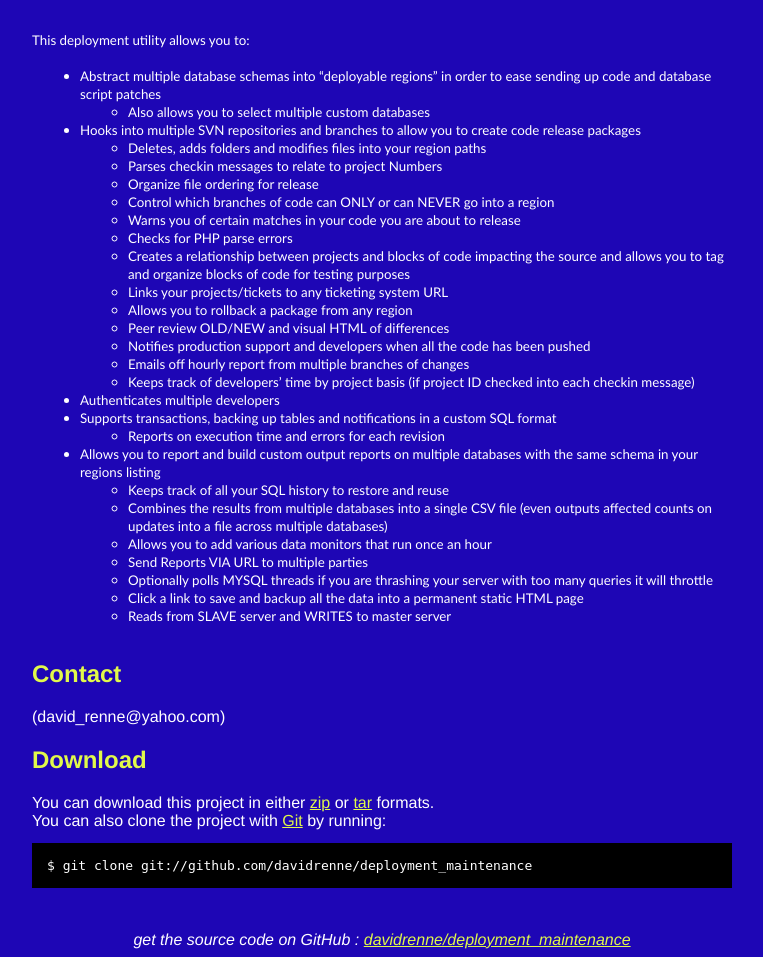
After one commit to davidrenne/deployment_maintenance, a PHP site: page /index.html in a window 1280 px wide. The commit adds this page. Shown: the part 325-1282 px from the top of the page, without its empty margins (258-1021 px from the left). Run offline with PHP 8.4, Linux system fonts and the light colour scheme.

Commit message:
merge from dev to master

```diff
--- /dev/null
+++ b/index.html
@@ -0,0 +1,183 @@
+  <!DOCTYPE html>
+<html>
+<head>
+  <meta charset='utf-8'>
+
+  <title>davidrenne/deployment_maintenance @ GitHub</title>
+
+  <style type="text/css">
+    body {
+      margin-top: 1.0em;
+      background-color: #1e06b5;
+      font-family: Helvetica, Arial, FreeSans, san-serif;
+      color: #ffffff;
+    }
+    #container {
+      margin: 0 auto;
+      width: 700px;
+    }
+    h1 { font-size: 3.8em; color: #e1f94a; margin-bottom: 3px; }
+    h1 .small { font-size: 0.4em; }
+    h1 a { text-decoration: none }
+    h2 { font-size: 1.5em; color: #e1f94a; }
+    h3 { text-align: center; color: #e1f94a; }
+    a { color: #e1f94a; }
+    .description { font-size: 1.2em; margin-bottom: 30px; margin-top: 30px; font-style: italic;}
+    .download { float: right; }
+    pre { background: #000; color: #fff; padding: 15px;}
+    hr { border: 0; width: 80%; border-bottom: 1px solid #aaa}
+    .footer { text-align:center; padding-top:30px; font-style: italic; }
+  </style>
+  <style type="text/css">ol{margin:0;padding:0}p{margin:0}.c3{padding-left:0pt;direction:ltr;margin-left:72pt}.c4{padding-left:0pt;direction:ltr;margin-left:36pt}.c6{width:468pt;background-color:#ffffff;padding:72pt 72pt 72pt 72pt}.c1{list-style-type:circle;margin:0;padding:0}.c5{list-style-type:disc;margin:0;padding:0}.c0{font-size:10pt;font-family:Trebuchet MS}.c2{height:11pt;direction:ltr}.c7{direction:ltr}</style>
+</head>
+
+<body>
+  <a href="http://github.com/davidrenne/deployment_maintenance"><img style="position: absolute; top: 0; right: 0; border: 0;" src="http://s3.amazonaws.com/github/ribbons/forkme_right_darkblue_121621.png" alt="Fork me on GitHub" /></a>
+
+  <div id="container">
+
+    <div class="download">
+      <a href="http://github.com/davidrenne/deployment_maintenance/zipball/master">
+        <img border="0" width="90" src="http://github.com/images/modules/download/zip.png"></a>
+      <a href="http://github.com/davidrenne/deployment_maintenance/tarball/master">
+        <img border="0" width="90" src="http://github.com/images/modules/download/tar.png"></a>
+    </div>
+
+    <h1><a href="http://github.com/davidrenne/deployment_maintenance">deployment_maintenance</a>
+      <span class="small">by <a href="http://github.com/davidrenne">davidrenne</a></span></h1>
+
+    <div class="description">
+      A unique SVN, mysql and php deployment utility, for those businesses not converted to git yet.  See below for features.
+    </div>
+
+    <p class="c7"><span class="c0">This deployment utility allows you
+    to:</span></p>
+
+    <p class="c7"><span class="c0">&nbsp;</span></p>
+
+    <ol class="c5" start="1">
+    <li class="c4"><span class="c0">Abstract multiple database schemas into
+    &ldquo;deployable regions&rdquo; in order to ease sending up code and database script
+    patches</span></li>
+    </ol>
+
+    <ol class="c1" start="1">
+    <li class="c3"><span class="c0">Also allows you to select multiple custom
+    databases</span></li>
+    </ol>
+
+    <ol class="c5" start="2">
+    <li class="c4"><span class="c0">Hooks into multiple SVN repositories and branches to
+    allow you to create code release packages</span></li>
+    </ol>
+
+    <ol class="c1" start="1">
+    <li class="c3"><span class="c0">Deletes, adds folders and modifies files into your
+    region paths</span></li>
+
+    <li class="c3"><span class="c0">Parses checkin messages to relate to project
+    Numbers</span></li>
+
+    <li class="c3"><span class="c0">Organize file ordering for release</span></li>
+
+    <li class="c3"><span class="c0">Control which branches of code can ONLY or can NEVER
+    go into a region</span></li>
+
+    <li class="c3"><span class="c0">Warns you of certain matches in your code you are
+    about to release</span></li>
+
+    <li class="c3"><span class="c0">Checks for PHP parse errors</span></li>
+
+    <li class="c3"><span class="c0">Creates a relationship between projects and blocks of
+    code impacting the source and allows you to tag and organize blocks of code for
+    testing purposes</span></li>
+
+    <li class="c3"><span class="c0">Links your projects/tickets to any ticketing system
+    URL</span></li>
+
+    <li class="c3"><span class="c0">Allows you to rollback a package from any
+    region</span></li>
+
+    <li class="c3"><span class="c0">Peer review OLD/NEW and visual HTML of
+    differences</span></li>
+
+    <li class="c3"><span class="c0">Notifies production support and developers when all
+    the code has been pushed</span></li>
+
+    <li class="c3"><span class="c0">Emails off hourly report from multiple branches of
+    changes</span></li>
+
+    <li class="c3"><span class="c0">Keeps track of developers&rsquo; time by project
+    basis (if project ID checked into each checkin message)</span></li>
+    </ol>
+
+    <ol class="c5" start="3">
+    <li class="c4"><span class="c0">Authenticates multiple developers</span></li>
+
+    <li class="c4"><span class="c0">Supports transactions, backing up tables and
+    notifications in a custom SQL format</span></li>
+    </ol>
+
+    <ol class="c1" start="1">
+    <li class="c3"><span class="c0">Reports on execution time and errors for each
+    revision</span></li>
+    </ol>
+
+    <ol class="c5" start="5">
+    <li class="c4"><span class="c0">Allows you to report and build custom output reports
+    on multiple databases with the same schema in your regions listing</span></li>
+    </ol>
+
+    <ol class="c1" start="1">
+    <li class="c3"><span class="c0">Keeps track of all your SQL history to restore and
+    reuse</span></li>
+
+    <li class="c3"><span class="c0">Combines the results from multiple databases into a
+    single CSV file (even outputs affected counts on updates into a file across multiple
+    databases)</span></li>
+
+    <li class="c3"><span class="c0">Allows you to add various data monitors that run once
+    an hour</span></li>
+
+    <li class="c3"><span class="c0">Send Reports VIA URL to multiple parties</span></li>
+
+    <li class="c3"><span class="c0">Optionally polls MYSQL threads if you are thrashing
+    your server with too many queries it will throttle</span></li>
+
+    <li class="c3"><span class="c0">Click a link to save and backup all the data into a
+    permanent static HTML page</span></li>
+
+    <li class="c3"><span class="c0">Reads from SLAVE server and WRITES to master
+    server</span></li>
+    </ol>
+
+    <p class="c2"></p>
+
+    <h2>Contact</h2>
+
+<p> (david_renne@yahoo.com)
+<br/>      </p>
+
+
+    <h2>Download</h2>
+    <p>
+      You can download this project in either
+      <a href="http://github.com/davidrenne/deployment_maintenance/zipball/master">zip</a> or
+      <a href="http://github.com/davidrenne/deployment_maintenance/tarball/master">tar</a> formats.
+    </p>
+
+    <p>You can also clone the project with <a href="http://git-scm.com">Git</a>
+      by running:
+    <pre>$ git clone git://github.com/davidrenne/deployment_maintenance</pre>
+    </p>
+
+    <div class="footer">
+      get the source code on GitHub : <a href="http://github.com/davidrenne/deployment_maintenance">davidrenne/deployment_maintenance</a>
+
+    </div>
+
+  </div>
+
+
+</body>
+</html>
```
Also changed, not shown: index.php (+0 -14 lines), archive/stub.txt (added), database_backups/stub.txt (added), inbound/stub.txt (added), svndeploy/stub.txt (added).
